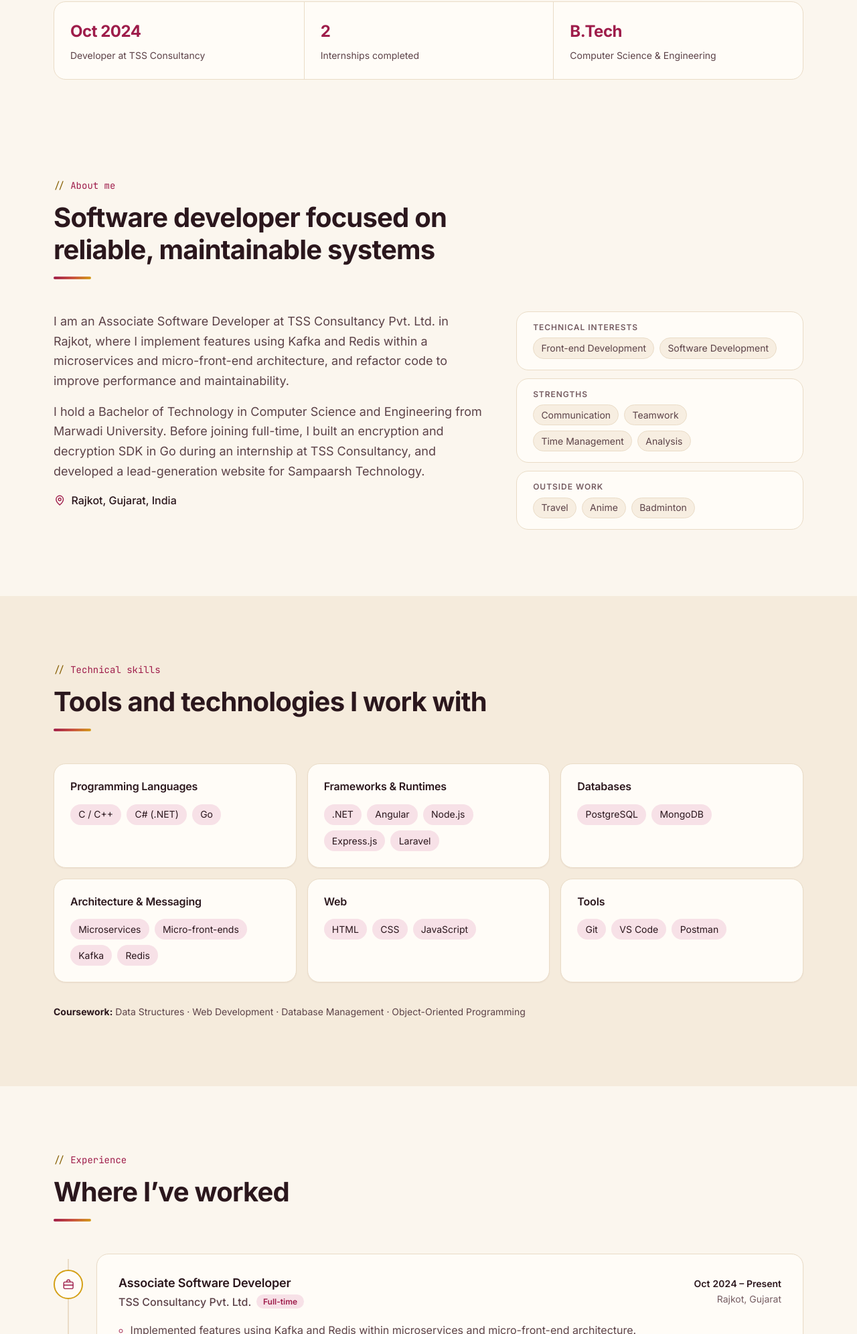
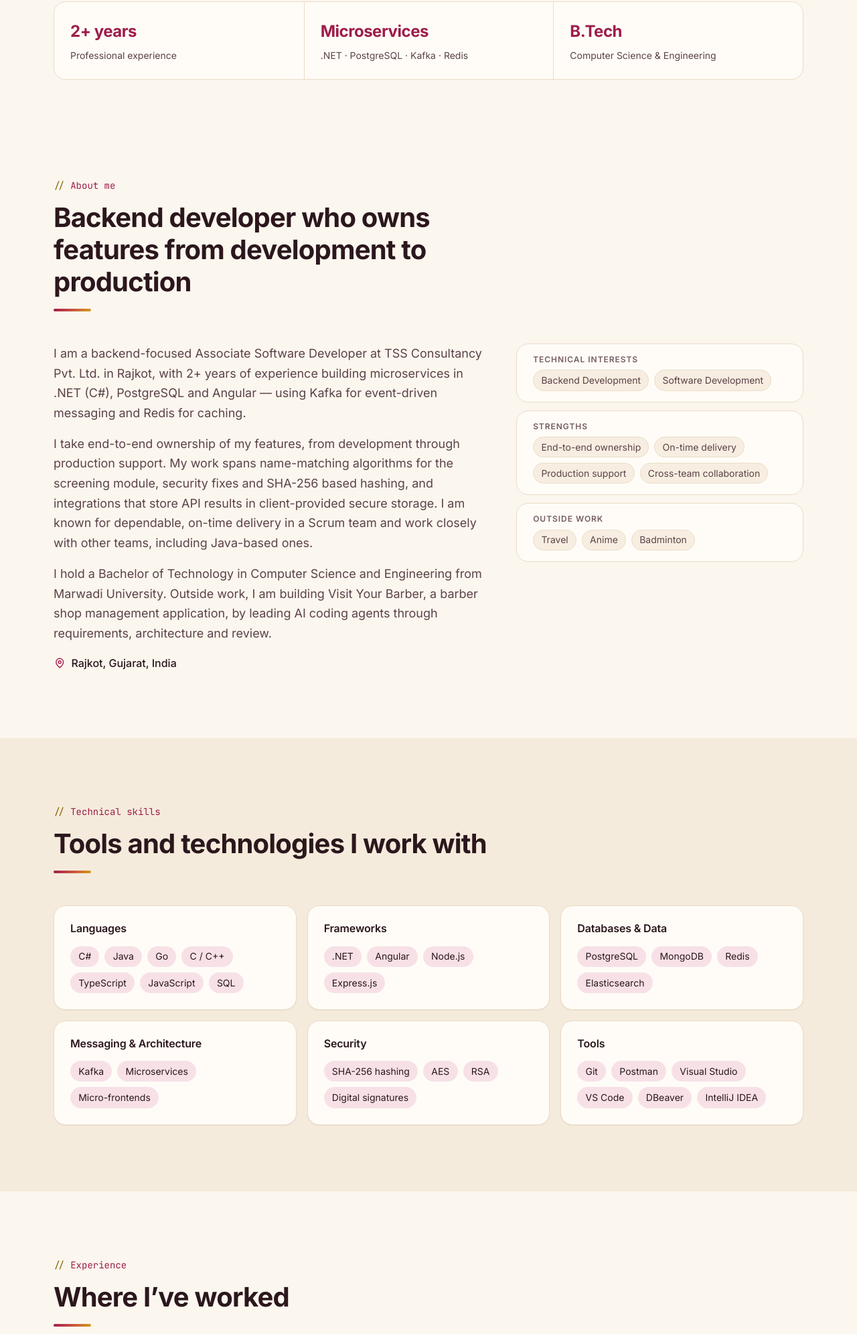
Before and after one commit to SmitBhatti189/smit-portfolio, a website with bundled scripts: page index.html in a window 1280 px wide. Shown: the part 808-2800 px from the top of the page at 67% size. Built offline with nearby package versions, Linux system fonts and the light colour scheme.

Commit message:
Update portfolio content to November 2026 resume
- New backend-focused summary, About text and highlights (2+ years)
- Detailed TSS responsibilities; SDK Developer Intern role; new
  Sampaarsh and Visit Your Barber descriptions
- Skills regrouped per resume (Java, TypeScript, SQL, Redis,
  Elasticsearch, security, new tools; Laravel dropped)
- New LinkedIn URL; removed coursework, junior secondary and
  certifications; education shown as a two-up grid
- Docs: content rules, sections, branch table, change history

Co-Authored-By: Claude Opus 5.5 <noreply@anthropic.com>
Claude-Session: https://claude.ai/code/session_01XiHzzhhS5hVsihYDWvPF9Z

```diff
--- a/assets/css/components.css
+++ b/assets/css/components.css
@@ -342,8 +342,6 @@
 
 .grid--skills { grid-template-columns: repeat(auto-fill, minmax(min(100%, 300px), 1fr)); }
 .skill .card__title { margin-bottom: var(--space-4); font-size: var(--text-base); }
-.coursework { margin-top: var(--space-6); color: var(--color-text-muted); font-size: var(--text-sm); }
-.coursework strong { color: var(--color-text); }
 
 /* ---------- Experience timeline ---------- */
 
@@ -409,8 +407,7 @@
 
 /* ---------- Education ---------- */
 
-.edu { display: grid; grid-template-columns: 1.6fr 1fr; gap: var(--space-5); align-items: start; }
-.edu__list { list-style: none; display: grid; gap: var(--space-3); }
+.edu__list { list-style: none; display: grid; gap: var(--space-4); grid-template-columns: repeat(auto-fit, minmax(min(100%, 440px), 1fr)); }
 .edu__item { display: grid; grid-template-columns: auto 1fr auto; gap: var(--space-4); align-items: center; }
 .edu__icon {
   width: 44px;
@@ -424,16 +421,7 @@
 .edu__item .card__title { font-size: var(--text-base); }
 .edu__inst { color: var(--color-text-muted); font-size: var(--text-sm); margin-top: 2px; }
 .edu__meta { display: flex; flex-direction: column; align-items: flex-end; gap: var(--space-1); font-size: var(--text-sm); color: var(--color-text-subtle); }
-.certs .card__title { display: flex; align-items: center; gap: var(--space-2); margin-bottom: var(--space-4); font-size: var(--text-base); }
-.certs .card__title .icon { color: var(--color-accent); }
-.certs__list { list-style: none; display: grid; gap: var(--space-3); }
-.certs__list li { display: grid; padding-bottom: var(--space-3); border-bottom: 1px solid var(--color-border); }
-.certs__list li:last-child { border-bottom: 0; padding-bottom: 0; }
-.certs__list span { font-size: var(--text-sm); color: var(--color-text-muted); }
 
-@media (max-width: 860px) {
-  .edu { grid-template-columns: 1fr; }
-}
 @media (max-width: 520px) {
   .edu__item { grid-template-columns: auto 1fr; }
   .edu__meta { grid-column: 2; flex-direction: row; align-items: center; flex-wrap: wrap; gap: var(--space-3); }
--- a/assets/js/components/about.js
+++ b/assets/js/components/about.js
@@ -5,7 +5,7 @@ import { icons } from '../icons.js';
 /** About: professional summary plus interests and soft skills. */
 export function renderAbout() {
   return `
-  ${sectionHeading('about', 'About me', 'Software developer focused on reliable, maintainable systems')}
+  ${sectionHeading('about', 'About me', profile.aboutTitle)}
   <div class="about">
     <div class="about__text reveal">
       ${profile.about.map((p) => `<p>${esc(p)}</p>`).join('')}
@@ -18,7 +18,7 @@ export function renderAbout() {
       </div>
       <div class="card card--flat">
         <h3 class="card__label">Strengths</h3>
-        ${tags(profile.softSkills)}
+        ${tags(profile.strengths)}
       </div>
       <div class="card card--flat">
         <h3 class="card__label">Outside work</h3>
--- a/assets/js/components/contact.js
+++ b/assets/js/components/contact.js
@@ -4,10 +4,10 @@ import { icons } from '../icons.js';
 
 /** Contact: primary email CTA with copy-to-clipboard, plus social profiles. */
 export function renderContact() {
-  const { email, linkedin, github } = profile.contact;
+  const { email, linkedin, linkedinLabel, github, githubLabel } = profile.contact;
   const channels = [
-    { icon: icons.linkedin, label: 'LinkedIn', value: 'linkedin.com/in/smit-bhatti', href: linkedin },
-    { icon: icons.github, label: 'GitHub', value: 'github.com/SmitBhatti189', href: github },
+    { icon: icons.linkedin, label: 'LinkedIn', value: linkedinLabel, href: linkedin },
+    { icon: icons.github, label: 'GitHub', value: githubLabel, href: github },
   ];
 
   return `
--- a/assets/js/components/education.js
+++ b/assets/js/components/education.js
@@ -1,12 +1,11 @@
-import { education, certifications } from '../data/profile.js';
+import { education } from '../data/profile.js';
 import { esc, sectionHeading } from '../utils.js';
 import { icons } from '../icons.js';
 
-/** Education history and certifications. */
+/** Education history. */
 export function renderEducation() {
   return `
   ${sectionHeading('education', 'Education', 'Academic background')}
-  <div class="edu">
   <ol class="edu__list" role="list">
     ${education
       .map(
@@ -24,14 +23,5 @@ export function renderEducation() {
       </li>`
       )
       .join('')}
-    </ol>
-    <aside class="card certs reveal" aria-labelledby="certs-title">
-      <h3 class="card__title" id="certs-title">${icons.award} Certifications</h3>
-      <ul class="certs__list" role="list">
-        ${certifications
-          .map((c) => `<li><strong>${esc(c.title)}</strong><span>${esc(c.issuer)}</span></li>`)
-          .join('')}
-      </ul>
-    </aside>
-  </div>`;
+  </ol>`;
 }
--- a/assets/js/components/skills.js
+++ b/assets/js/components/skills.js
@@ -1,4 +1,4 @@
-import { skills, coursework } from '../data/profile.js';
+import { skills } from '../data/profile.js';
 import { esc, sectionHeading, tags } from '../utils.js';
 
 /** Technical skills grouped by category. */
@@ -15,6 +15,5 @@ export function renderSkills() {
       </article>`
       )
       .join('')}
-  </div>
-  <p class="coursework reveal"><strong>Coursework:</strong> ${coursework.map(esc).join(' · ')}</p>`;
+  </div>`;
 }
--- a/assets/js/data/profile.js
+++ b/assets/js/data/profile.js
@@ -1,7 +1,8 @@
 /**
  * Portfolio content — single source of truth for everything rendered on the page.
- * All entries come from Smit Bhatti's CV. Do not add content that is not backed by the CV
- * (or explicitly provided by Smit). See PROJECT_DOCUMENTATION.md → "Content rules".
+ * All entries come from Smit Bhatti's resume (updated November 2026). Do not add content
+ * that is not backed by the resume (or explicitly provided by Smit).
+ * See PROJECT_DOCUMENTATION.md → "Content rules".
  */
 
 export const profile = {
@@ -17,43 +18,40 @@ export const profile = {
     alt: 'Portrait of Smit Bhatti smiling, wearing glasses and a black shirt',
   },
   tagline:
-    'I build and optimise features across .NET, Angular and PostgreSQL — working with Kafka, Redis, microservices and micro-front-end architecture.',
+    'Backend-focused software developer with 2+ years of experience building microservices in .NET, PostgreSQL and Angular, with hands-on work in Kafka and Redis.',
+  aboutTitle: 'Backend developer who owns features from development to production',
   about: [
-    'I am an Associate Software Developer at TSS Consultancy Pvt. Ltd. in Rajkot, where I implement features using Kafka and Redis within a microservices and micro-front-end architecture, and refactor code to improve performance and maintainability.',
-    'I hold a Bachelor of Technology in Computer Science and Engineering from Marwadi University. Before joining full-time, I built an encryption and decryption SDK in Go during an internship at TSS Consultancy, and developed a lead-generation website for Sampaarsh Technology.',
+    'I am a backend-focused Associate Software Developer at TSS Consultancy Pvt. Ltd. in Rajkot, with 2+ years of experience building microservices in .NET (C#), PostgreSQL and Angular — using Kafka for event-driven messaging and Redis for caching.',
+    'I take end-to-end ownership of my features, from development through production support. My work spans name-matching algorithms for the screening module, security fixes and SHA-256 based hashing, and integrations that store API results in client-provided secure storage. I am known for dependable, on-time delivery in a Scrum team and work closely with other teams, including Java-based ones.',
+    'I hold a Bachelor of Technology in Computer Science and Engineering from Marwadi University. Outside work, I am building Visit Your Barber, a barber shop management application, by leading AI coding agents through requirements, architecture and review.',
   ],
   interests: {
-    technical: ['Front-end Development', 'Software Development'],
+    technical: ['Backend Development', 'Software Development'],
     personal: ['Travel', 'Anime', 'Badminton'],
   },
-  softSkills: ['Communication', 'Teamwork', 'Time Management', 'Analysis'],
+  strengths: ['End-to-end ownership', 'On-time delivery', 'Production support', 'Cross-team collaboration'],
   contact: {
     email: 'smitsbhatti93@gmail.com',
-    linkedin: 'https://www.linkedin.com/in/smit-bhatti',
-    github: 'https://github.com/SmitBhatti189',
+    linkedin: 'https://www.linkedin.com/in/smit-bhatti-27735826a',
+    linkedinLabel: 'linkedin.com/in/smit-bhatti-27735826a',
+    github: 'https://github.com/smitbhatti189',
+    githubLabel: 'github.com/smitbhatti189',
   },
 };
 
 export const highlights = [
-  { value: 'Oct 2024', label: 'Developer at TSS Consultancy' },
-  { value: '2', label: 'Internships completed' },
+  { value: '2+ years', label: 'Professional experience' },
+  { value: 'Microservices', label: '.NET · PostgreSQL · Kafka · Redis' },
   { value: 'B.Tech', label: 'Computer Science & Engineering' },
 ];
 
 export const skills = [
-  { group: 'Programming Languages', items: ['C / C++', 'C# (.NET)', 'Go'] },
-  { group: 'Frameworks & Runtimes', items: ['.NET', 'Angular', 'Node.js', 'Express.js', 'Laravel'] },
-  { group: 'Databases', items: ['PostgreSQL', 'MongoDB'] },
-  { group: 'Architecture & Messaging', items: ['Microservices', 'Micro-front-ends', 'Kafka', 'Redis'] },
-  { group: 'Web', items: ['HTML', 'CSS', 'JavaScript'] },
-  { group: 'Tools', items: ['Git', 'VS Code', 'Postman'] },
-];
-
-export const coursework = [
-  'Data Structures',
-  'Web Development',
-  'Database Management',
-  'Object-Oriented Programming',
+  { group: 'Languages', items: ['C#', 'Java', 'Go', 'C / C++', 'TypeScript', 'JavaScript', 'SQL'] },
+  { group: 'Frameworks', items: ['.NET', 'Angular', 'Node.js', 'Express.js'] },
+  { group: 'Databases & Data', items: ['PostgreSQL', 'MongoDB', 'Redis', 'Elasticsearch'] },
+  { group: 'Messaging & Architecture', items: ['Kafka', 'Microservices', 'Micro-frontends'] },
+  { group: 'Security', items: ['SHA-256 hashing', 'AES', 'RSA', 'Digital signatures'] },
+  { group: 'Tools', items: ['Git', 'Postman', 'Visual Studio', 'VS Code', 'DBeaver', 'IntelliJ IDEA'] },
 ];
 
 export const experience = [
@@ -64,23 +62,28 @@ export const experience = [
     location: 'Rajkot, Gujarat',
     period: 'Oct 2024 – Present',
     points: [
-      'Implemented features using Kafka and Redis within microservices and micro-front-end architecture.',
-      'Refactored and optimised code to improve performance and maintainability.',
-      'Collaborated with the Automation Team to improve environment stability, enabling smoother deployments.',
+      'Develop and maintain backend services in a microservices architecture using .NET (C#) and PostgreSQL, with Kafka for event-driven messaging and Redis and LRU caching for performance; contributed changes to Elasticsearch-backed features.',
+      'Worked on the screening module, implementing and improving name-matching algorithms used to match records against screening lists.',
+      'Strengthened product security with security fixes and SHA-256 based hashing; covered the security team’s deliverables for several weeks so security releases shipped on schedule.',
+      'Built integrations that persist API results to client-provided secure storage, wrote PostgreSQL stored procedures for data retrieval and updates, and developed email notification features.',
+      'Resolved production issues within committed timelines and delivered nearly all assigned client tasks on time in a Scrum team.',
+      'Own features end to end through production, working with the Engineering Assistance team to quickly fix defects in my features — including ones introduced by other changes.',
+      'Collaborated across teams, including Java-based teams, on their client deliveries and shared requirements, and contributed to Java development when needed.',
+      'Maintained and fixed the automation team’s daily-run setup, improving environment stability and deployments; independently handle Angular front-end fixes for small features.',
     ],
-    tech: ['.NET', 'Angular', 'PostgreSQL', 'Kafka', 'Redis'],
+    tech: ['.NET (C#)', 'Angular', 'PostgreSQL', 'Java', 'Kafka', 'Redis'],
   },
   {
-    role: 'SDK Builder Intern',
+    role: 'SDK Developer Intern',
     organization: 'TSS Consultancy Pvt. Ltd.',
     type: 'Internship',
     location: 'Rajkot, Gujarat',
     period: 'Dec 2023 – Mar 2024',
     points: [
-      'Developed an encryption and decryption SDK for TSS Consultancy, covering cryptography, algorithm selection and secure software development.',
-      'Integrated an industry-standard hashing algorithm to ensure data integrity.',
+      'Built a Go SDK/API for secure data exchange with clients, implementing encryption, decryption and digital signature verification in both directions.',
+      'Applied industry-standard symmetric and asymmetric cryptography to protect data confidentiality, integrity and sender authenticity.',
     ],
-    tech: ['Go'],
+    tech: ['Go', 'AES', 'RSA', 'Digital Signatures'],
   },
   {
     role: 'Web Developer Intern',
@@ -89,8 +92,7 @@ export const experience = [
     location: 'Rajkot, Gujarat',
     period: 'Jun 2023 – Jul 2023',
     points: [
-      'Developed a dynamic lead-generation website for Sampaarsh Technology.',
-      'The website attracts potential interns and developers, expanding the company’s talent pool.',
+      'Developed the company website as part of a team to expand its online reach and clearly present its services to clients.',
     ],
     tech: ['HTML', 'CSS', 'JavaScript'],
     link: { label: 'sampaarsh.com', href: 'https://www.sampaarsh.com' },
@@ -99,21 +101,21 @@ export const experience = [
 
 export const projects = [
   {
-    name: 'Visit your Barber',
-    status: 'In development',
-    period: 'Jul 2026 – Present',
+    name: 'Visit Your Barber',
+    status: 'Personal project',
+    period: 'Oct 2026 – Present',
     description:
-      'A practice project for booking appointments with a hair specialist and ordering hair- and skin-care products online.',
-    tech: ['Angular', 'Node.js', 'Express.js', 'PostgreSQL'],
+      'A barber shop management application covering staff, inventory, billing, customer and booking management. I lead development with AI coding agents — defining requirements and architecture, planning the workflow, assigning tasks, and reviewing and approving every change.',
+    tech: ['Staff', 'Inventory', 'Billing', 'Customers', 'Bookings', 'AI coding agents'],
     links: [],
   },
   {
-    name: 'Encryption & Decryption SDK',
+    name: 'Secure Data Exchange SDK',
     status: 'Internship project',
     period: 'Dec 2023 – Mar 2024',
     description:
-      'An SDK built for TSS Consultancy providing encryption and decryption, with an industry-standard hashing algorithm for data integrity.',
-    tech: ['Go', 'Cryptography'],
+      'A Go SDK/API for secure data exchange with clients, with encryption, decryption and digital signature verification in both directions — protecting confidentiality, integrity and sender authenticity.',
+    tech: ['Go', 'AES', 'RSA', 'Digital Signatures'],
     links: [],
   },
   {
@@ -121,7 +123,7 @@ export const projects = [
     status: 'Internship project',
     period: 'Jun 2023 – Jul 2023',
     description:
-      'A dynamic lead-generation website that helps Sampaarsh Technology attract potential interns and developers.',
+      'The company website, developed as part of a team to expand Sampaarsh Technology’s online reach and clearly present its services to clients.',
     tech: ['HTML', 'CSS', 'JavaScript'],
     links: [{ label: 'Live site', href: 'https://www.sampaarsh.com' }],
   },
@@ -135,20 +137,9 @@ export const education = [
     result: 'CGPA 7.70',
   },
   {
-    qualification: 'Senior Secondary Education',
+    qualification: 'Senior Secondary Education (12th)',
     institution: 'Javiya Schooling System, Junagadh',
     period: '2020 – 2021',
     result: '87.84%',
   },
-  {
-    qualification: 'Junior Secondary Education',
-    institution: 'Alpha High School, Junagadh',
-    period: '2019 – 2020',
-    result: '77.00%',
-  },
 ];
-
-export const certifications = [
-  { title: 'Web Development Internship', issuer: 'Sampaarsh Technology' },
-  { title: 'SDK Development Internship', issuer: 'TSS Consultancy Pvt. Ltd.' },
-];
--- a/assets/js/icons.js
+++ b/assets/js/icons.js
@@ -12,7 +12,6 @@ export const icons = {
   external: svg('<path d="M14 4h6v6M20 4l-9 9M18 14v5a1 1 0 0 1-1 1H5a1 1 0 0 1-1-1V7a1 1 0 0 1 1-1h5"/>'),
   briefcase: svg('<rect x="3" y="7" width="18" height="13" rx="2"/><path d="M9 7V5a2 2 0 0 1 2-2h2a2 2 0 0 1 2 2v2M3 13h18"/>'),
   cap: svg('<path d="m2 9 10-5 10 5-10 5z"/><path d="M6 11v5c0 1.5 2.7 3 6 3s6-1.5 6-3v-5M22 9v6"/>'),
-  award: svg('<circle cx="12" cy="9" r="6"/><path d="m8.5 14-1.5 7 5-3 5 3-1.5-7"/>'),
   copy: svg('<rect x="9" y="9" width="12" height="12" rx="2"/><path d="M5 15V5a2 2 0 0 1 2-2h10"/>'),
   check: svg('<path d="m5 12 5 5L20 7"/>'),
   arrowUp: svg('<path d="M12 19V5M6 11l6-6 6 6"/>'),
```
Also changed, not shown: PROJECT_DOCUMENTATION.md (+20 -15 lines), index.html (+2 -2 lines), README.md. Lines whose indentation alone changed are shown as unchanged.
